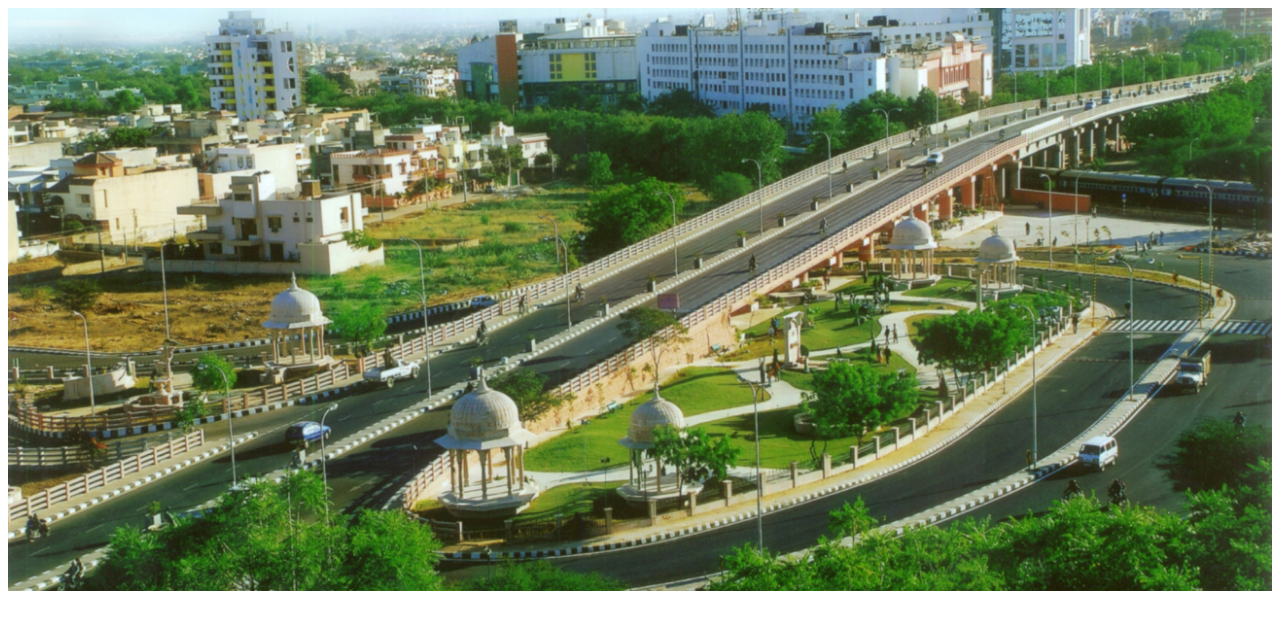
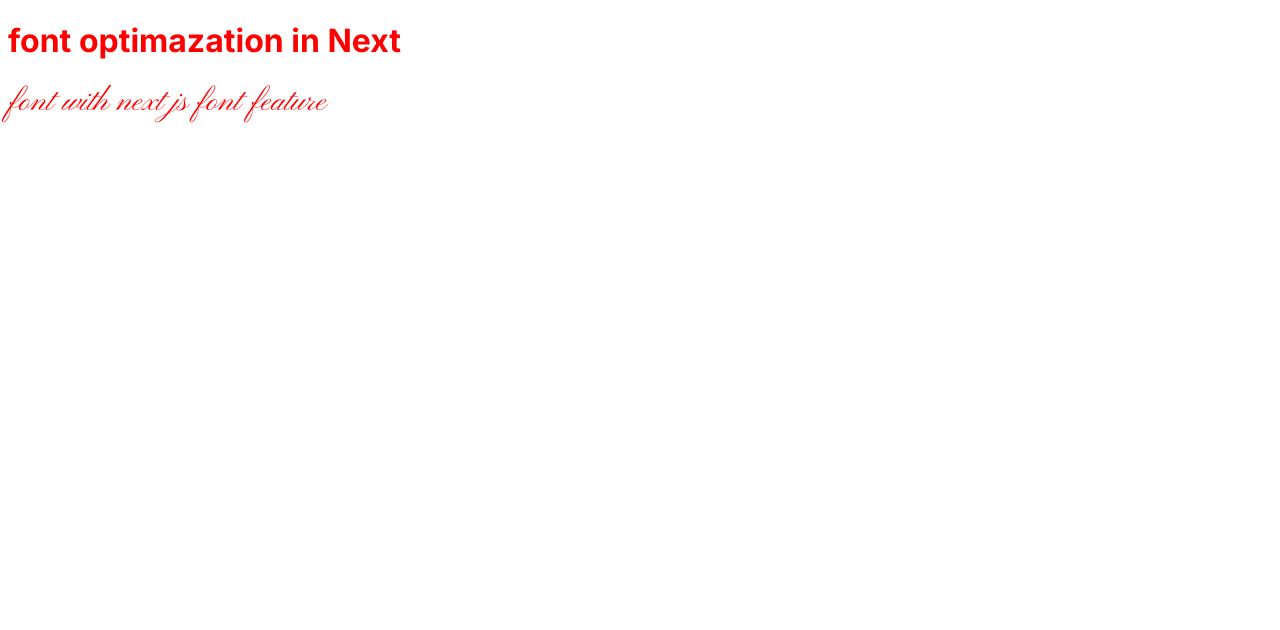
Before and after one commit to sharmasuper/NextJsSeries, a Next.js app: page / in a window 1280 px wide. Shown: the top 630 px of the page. Built offline with nearby package versions, Linux system fonts and the light colour scheme.

Commit message:
font optimization

```diff
--- a/src/app/layout.js
+++ b/src/app/layout.js
@@ -12,6 +12,11 @@
 export default function RootLayout({ children }) {
   return (
     <html lang="en">
+      {/* <head>
+      <link rel="preconnect" href="https://fonts.googleapis.com"/>
+      <link rel="preconnect" href="https://fonts.gstatic.com" crossorigin/>
+      <link href="https://fonts.googleapis.com/css2?family=Volkhov:ital,wght@0,400;0,700;1,400;1,700&display=swap" rel="stylesheet"/>
+      </head> */}
       <body className={inter.className}>
 
         {children}</body>
--- a/src/app/page.js
+++ b/src/app/page.js
@@ -1,10 +1,16 @@
 // "use client" ismai bhi kam karga
-"use client"
+
 import styles from "./page.module.css";
+import Versel from '../../public/vercel.svg'
+import {Pinyon_Script} from 'next/font/google'
 
-import Image from "next/image";
-import Versel from '../../public/vercel.svg'
-import Image2 from  "./canava.png"
+const roboto =  Pinyon_Script({
+  weight:"400",
+  subsets:['latin'],
+  display:'swap'
+})
+
+console.log(roboto)
 
 export default function Home() {
 
@@ -13,19 +19,9 @@
 
   return (
     <main className={styles.main}>
-
-     {/* <Image src={Versel} height={300} width={500} alt="image"  />  */}
-
-     {/* hum iss image ko HTml img tag sai bhi load karva sktai hai but next ki vo lambhi process h but yai optimization kai liy */}
-   {/* <img src={Versel.src}/> */}
-
-
-{/* server url Image next.config.mjs mai domain dala */}
-
-   {/* <Image src="https://cdn.dummyjson.com/product-images/1/1.jpg"
-   width={200} height={300} alt="modiji"
-   /> */}
-   <Image src={Image2} width="100%" height="100%" alt="media" />
+   <h1>font optimazation in Next</h1>
+   {/* <h1 style={{fontFamily:'Roboto',fontWeight:100}}>Font with Link Tag in Next</h1> */}
+     <h1 className={roboto.className}>font with next js font feature</h1>
    </main>
    )
 }
```
Also changed, not shown: src/app/canava.png (deleted).
